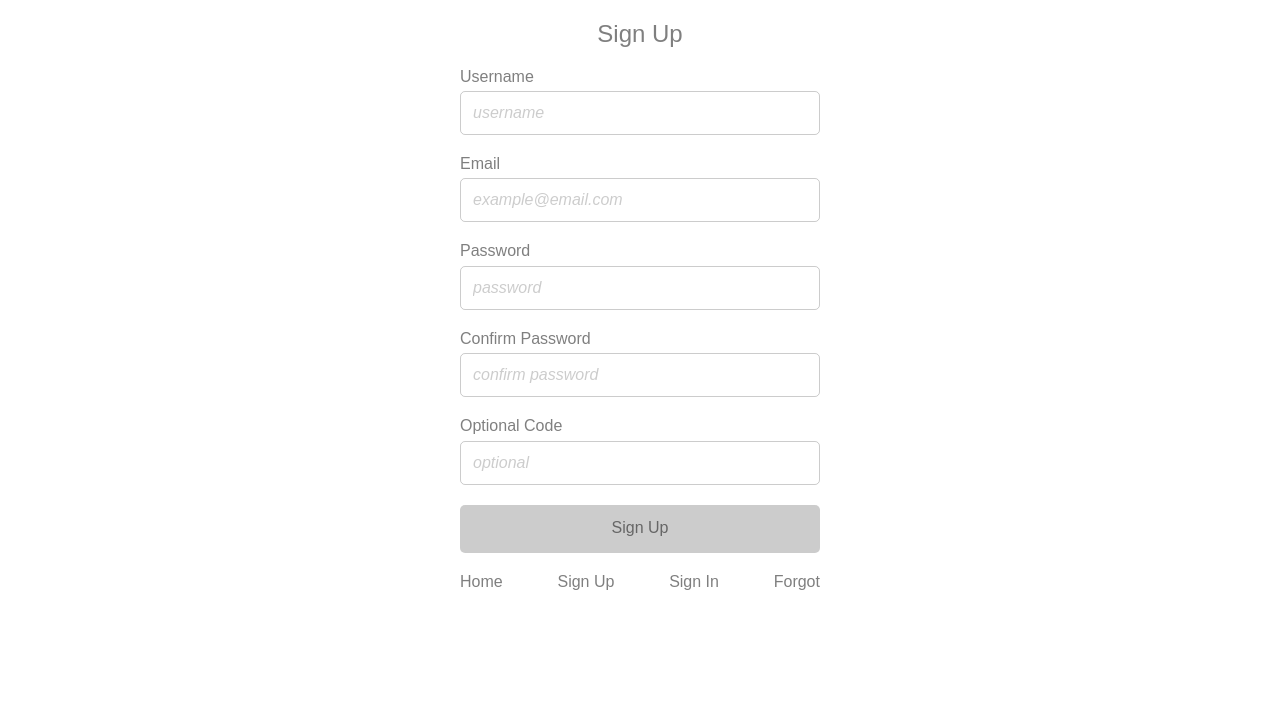
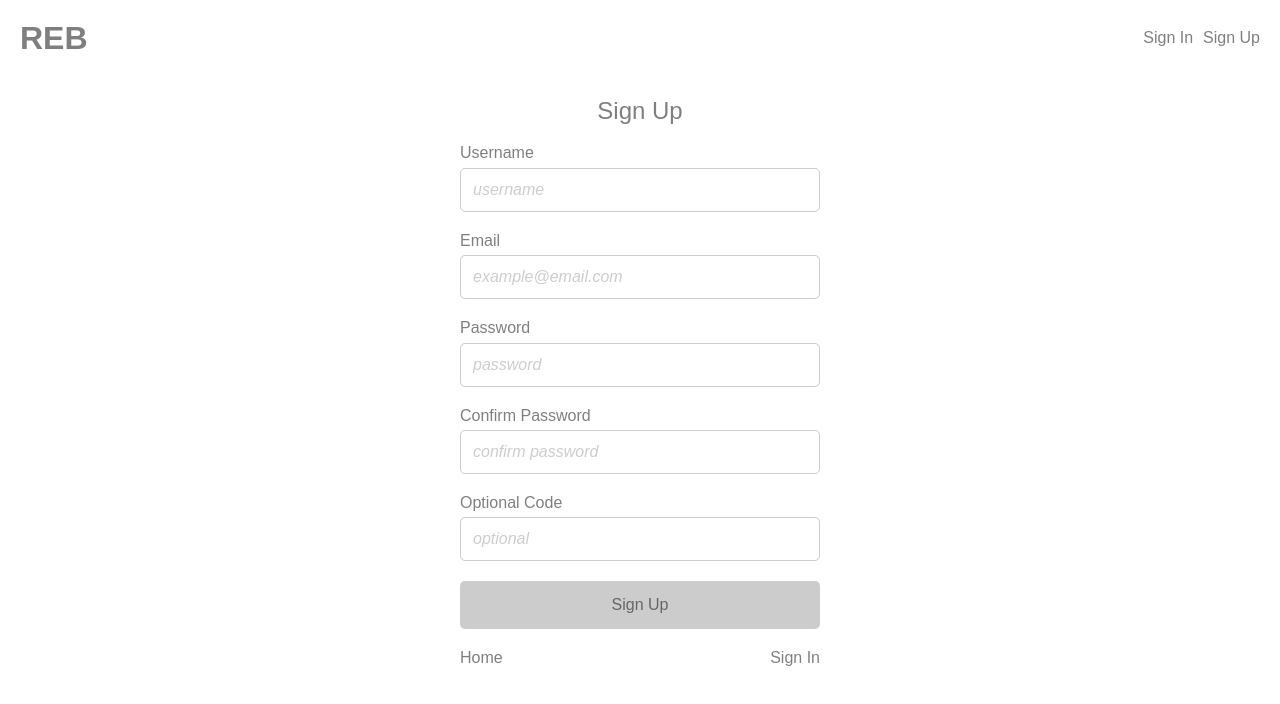
Before and after one commit to drum-IT/react-express-starter, a React (Create React App) app in the folder client/: page /register in a window 1280 px wide. Shown: the top 704 px of the page. Built offline with nearby package versions, Linux system fonts and the light colour scheme.

Commit message:
Add Header component for nav. Refactor CSS.

```diff
--- a/client/src/App.css
+++ b/client/src/App.css
@@ -11,109 +11,51 @@
 html,
 body {
   font-family: sans-serif;
-  height: 100%;
 }
 
-.container--column {
+/* HEADER */
+header {
   align-items: center;
   display: flex;
-  flex-direction: column;
-  justify-content: center;
+  justify-content: space-between;
+  padding: 20px;
 }
 
-.link__list {
-  display: grid;
-  grid-gap: 5px;
-  justify-items: center;
+header h1 {
+  color: var(--darkgrey);
+  margin: 0;
 }
 
-.link {
-  text-decoration: none;
-  cursor: pointer;
-  color: var(--darkgrey);
+nav {
+  display: grid;
+  grid-auto-flow: column;
+  grid-gap: 10px;
 }
 
-.container--center {
-  display: flex;
-  align-items: center;
-  height: 100%;
-  justify-content: center;
+nav a {
+  color: var(--darkgrey);
+  text-decoration: none;
 }
 
-.form__container {
-  margin: 0 auto;
-  text-align: center;
-  width: 100%;
-  max-width: 400px;
-}
+/* FORMS */
 
-.input__form {
+form {
   background: white;
   border-radius: 5px;
+  margin: 0 auto;
+  max-width: 400px;
   padding: 20px 0;
+  text-align: center;
   width: 100%;
 }
 
-.form__title {
+form h2 {
   color: var(--darkgrey);
   font-weight: 300;
   margin: 0;
 }
 
-.form__group {
-  align-items: flex-start;
-  display: flex;
-  flex-direction: column;
-  margin: 20px 20px;
-}
-
-.field__label {
-  color: var(--darkgrey);
-  font-weight: 300;
-  margin-bottom: 5px;
-}
-
-.form__field {
-  background: none;
-  border: none;
-  color: var(--darkgrey);
-  height: 2.75rem;
-  padding: 0 12px;
-  width: 100%;
-}
-
-::placeholder {
-  color: rgba(0, 0, 0, 0.2);
-  font-style: italic;
-}
-
-.form__field--text {
-  border: 1px solid rgba(0, 0, 0, 0.2);
-  border-radius: 5px;
-  font-weight: 300;
-}
-
-.form__field--error {
-  color: rgba(255, 0, 0, 0.7);
-  font-size: 0.7rem;
-  font-weight: 300;
-  margin-top: 68px;
-  position: absolute;
-}
-
-.form__field--message {
-  color: rgba(0, 200, 0, 0.7);
-  font-size: 0.7rem;
-  font-weight: 300;
-  margin-top: 68px;
-  position: absolute;
-}
-
-.form__field:focus {
-  outline: none;
-}
-
-.form__submit {
+form button {
   background: var(--grey);
   border: none;
   border-radius: 5px;
@@ -126,7 +68,7 @@ body {
   width: calc(100% - 40px);
 }
 
-.form__links {
+form > div:last-child {
   display: flex;
   justify-content: space-between;
   font-weight: 300;
@@ -134,18 +76,51 @@ body {
   margin-top: 20px;
 }
 
-.form__links a {
+form > div:last-child a {
   color: var(--darkgrey);
   text-decoration: none;
 }
 
-.form__message {
-  color: rgba(0, 200, 0, 0.7);
-  margin-top: 20px;
-  font-size: 1rem;
+/* FORM FIELDS AND LABELS */
+
+.form__group {
+  align-items: flex-start;
+  display: flex;
+  flex-direction: column;
+  margin: 20px 20px;
 }
 
-.form__message--error {
+label {
+  color: var(--darkgrey);
+  font-weight: 300;
+  margin-bottom: 5px;
+}
+
+input {
+  background: none;
+  border: 1px solid rgba(0, 0, 0, 0.2);
+  border-radius: 5px;
+  font-weight: 300;
+  color: var(--darkgrey);
+  height: 2.75rem;
+  padding: 0 12px;
+  width: 100%;
+}
+
+input:focus {
+  border: 1px solid rgba(0, 0, 0, 0.4);
+  outline: none;
+}
+
+::placeholder {
+  color: rgba(0, 0, 0, 0.2);
+  font-style: italic;
+}
+
+.form__group > div:last-child {
   color: rgba(255, 0, 0, 0.7);
-  margin-top: 20px;
+  font-size: 0.7rem;
+  font-weight: 300;
+  margin-top: 68px;
+  position: absolute;
 }
--- a/client/src/App.js
+++ b/client/src/App.js
@@ -17,7 +17,7 @@ import setAuthToken from "./util/setAuthToken";
 // GET COMPONENTS
 import Login from "./components/auth/Login";
 import Register from "./components/auth/Register";
-import Landing from "./components/Landing";
+import Header from "./components/layout/Header";
 import Forgot from "./components/auth/Forgot";
 import Reset from "./components/auth/Reset";
 
@@ -63,18 +63,8 @@ class App extends Component {
     return (
       <Router>
         <div className="App">
+          <Header user={this.state.user} logOut={this.logOutUser} />
           <Switch>
-            <Route
-              exact
-              path="/"
-              render={props => (
-                <Landing
-                  {...props}
-                  user={this.state.user}
-                  logOut={this.logOutUser}
-                />
-              )}
-            />
             <Route
               exact
               path="/login"
@@ -120,15 +110,6 @@ class App extends Component {
                 />
               )}
             />
-            <Route
-              render={props => (
-                <Landing
-                  {...props}
-                  user={this.state.user}
-                  logOut={this.logOutUser}
-                />
-              )}
-            />
           </Switch>
         </div>
       </Router>
--- a/client/src/components/Landing.js
+++ /dev/null
@@ -1,34 +0,0 @@
-import React, { Component } from "react";
-import { Link } from "react-router-dom";
-
-export default class Landing extends Component {
-  render() {
-    return (
-      <div className="container--center">
-        <div className="container--column">
-          <h2>React App with Express Server</h2>
-          <div>
-            {this.props.user.username ? (
-              `${this.props.user.username} is currently signed in.`
-            ) : (
-              <div className="link__list">
-                <Link className="link" to="/login">
-                  Sign In
-                </Link>
-                <br />
-                <Link className="link" to="/register">
-                  Sign Up
-                </Link>
-              </div>
-            )}
-          </div>
-          {this.props.user.username ? (
-            <a href="" className="link" onClick={this.props.logOut}>
-              Sign Out
-            </a>
-          ) : null}
-        </div>
-      </div>
-    );
-  }
-}
--- a/client/src/components/common/input/Form.js
+++ b/client/src/components/common/input/Form.js
@@ -6,10 +6,8 @@ import FormField from "./FormField";
 export default class Form extends Component {
   render() {
     return (
-      <div className="container--center">
-        <div className="form__container">
-          <form className="input__form" onSubmit={this.props.onSubmit}>
-            <h2 className="form__title">{this.props.title}</h2>
+      <form onSubmit={this.props.onSubmit}>
+        <h2>{this.props.title}</h2>
         {this.props.fields.map(field => (
           <FormField
             key={field.name}
@@ -21,15 +19,25 @@ export default class Form extends Component {
         <button className="form__submit" type="submit">
           {this.props.buttonLabel}
         </button>
-            <div className="form__links">
+        <div>
           <Link to="/">Home</Link>
+          {this.props.title === "Sign In" ? (
             <Link to="/register">Sign Up</Link>
+          ) : null}
+          {this.props.title === "Sign In" ? (
+            <Link to="/forgot">Forgot</Link>
+          ) : null}
+          {this.props.title === "Sign Up" ? (
             <Link to="/login">Sign In</Link>
-              <Link to="/forgot">Forgot</Link>
+          ) : null}
+          {this.props.title === "Forgot Password" ? (
+            <Link to="/register">Sign Up</Link>
+          ) : null}
+          {this.props.title === "Forgot Password" ? (
+            <Link to="/login">Sign In</Link>
+          ) : null}
         </div>
       </form>
-        </div>
-      </div>
     );
   }
 }
--- a/client/src/components/common/input/FormField.js
+++ b/client/src/components/common/input/FormField.js
@@ -6,9 +6,7 @@ export default class FormField extends Component {
     const { errors } = this.props;
     return (
       <div className="form__group">
-        <label className="field__label" htmlFor={name}>
-          {label}
-        </label>
+        <label htmlFor={name}>{label}</label>
         <input
           className="form__field form__field--text"
           name={name}
@@ -17,9 +15,7 @@ export default class FormField extends Component {
           type={type}
           onChange={this.props.onChange}
         />
-        {errors[name] && (
-          <div className="form__field--error">{errors[name]}</div>
-        )}
+        {errors[name] && <div>{errors[name]}</div>}
       </div>
     );
   }
--- /dev/null
+++ b/client/src/components/layout/Header.js
@@ -0,0 +1,25 @@
+import React, { Component } from "react";
+import { Link } from "react-router-dom";
+
+export default class Header extends Component {
+  render() {
+    return (
+      <header>
+        <h1>REB</h1>
+        {!this.props.user.username ? (
+          <nav>
+            <Link to="/login">Sign In</Link>
+            <Link to="/register">Sign Up</Link>
+          </nav>
+        ) : (
+          <nav>
+            <Link to="/profiles/current">My Profile</Link>
+            <a href="#" onClick={this.props.logOut}>
+              Sign Out
+            </a>
+          </nav>
+        )}
+      </header>
+    );
+  }
+}
```
Also changed, not shown: client/src/components/auth/Forgot.js (+0 -29 lines). Lines whose indentation alone changed are shown as unchanged.
